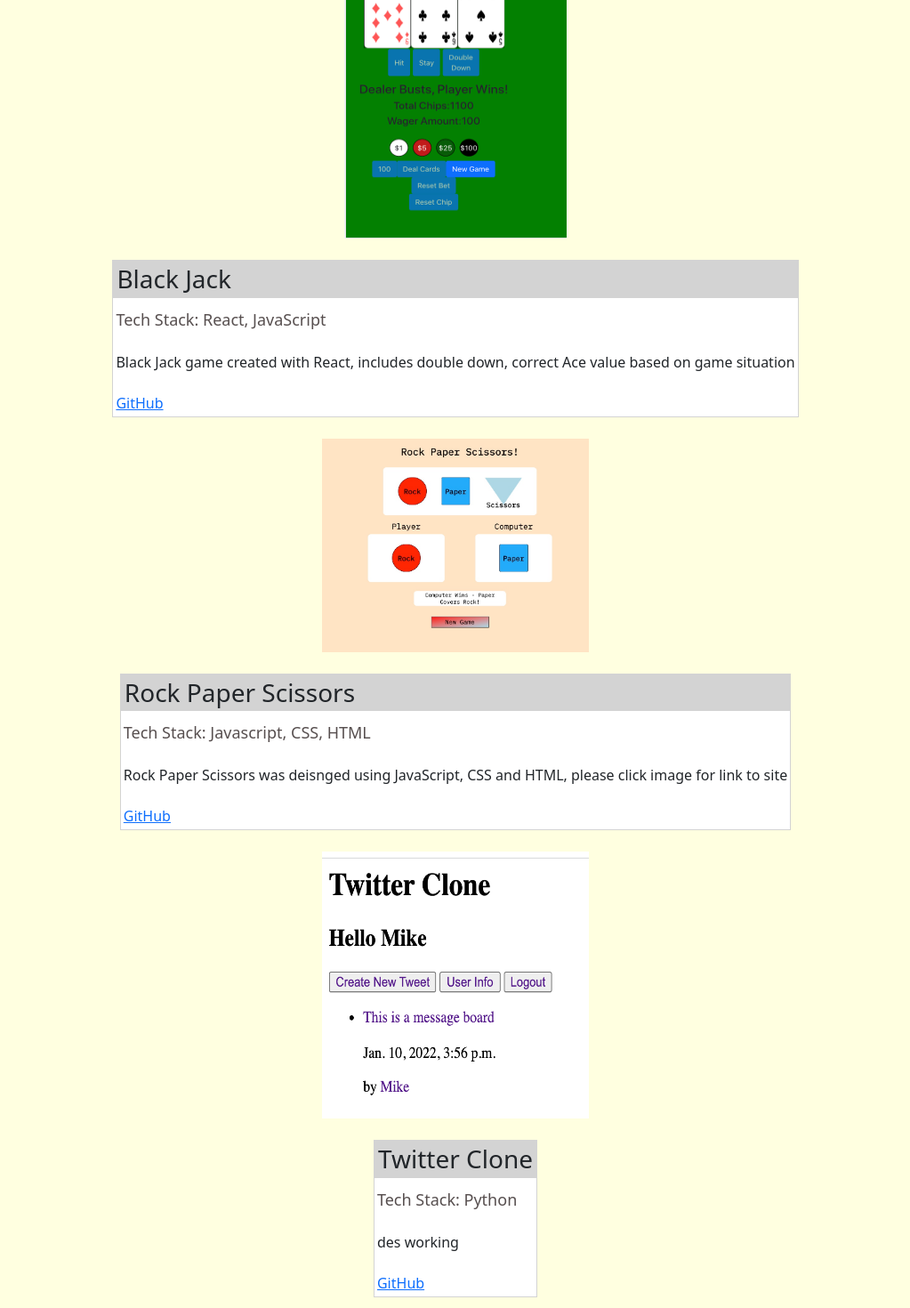
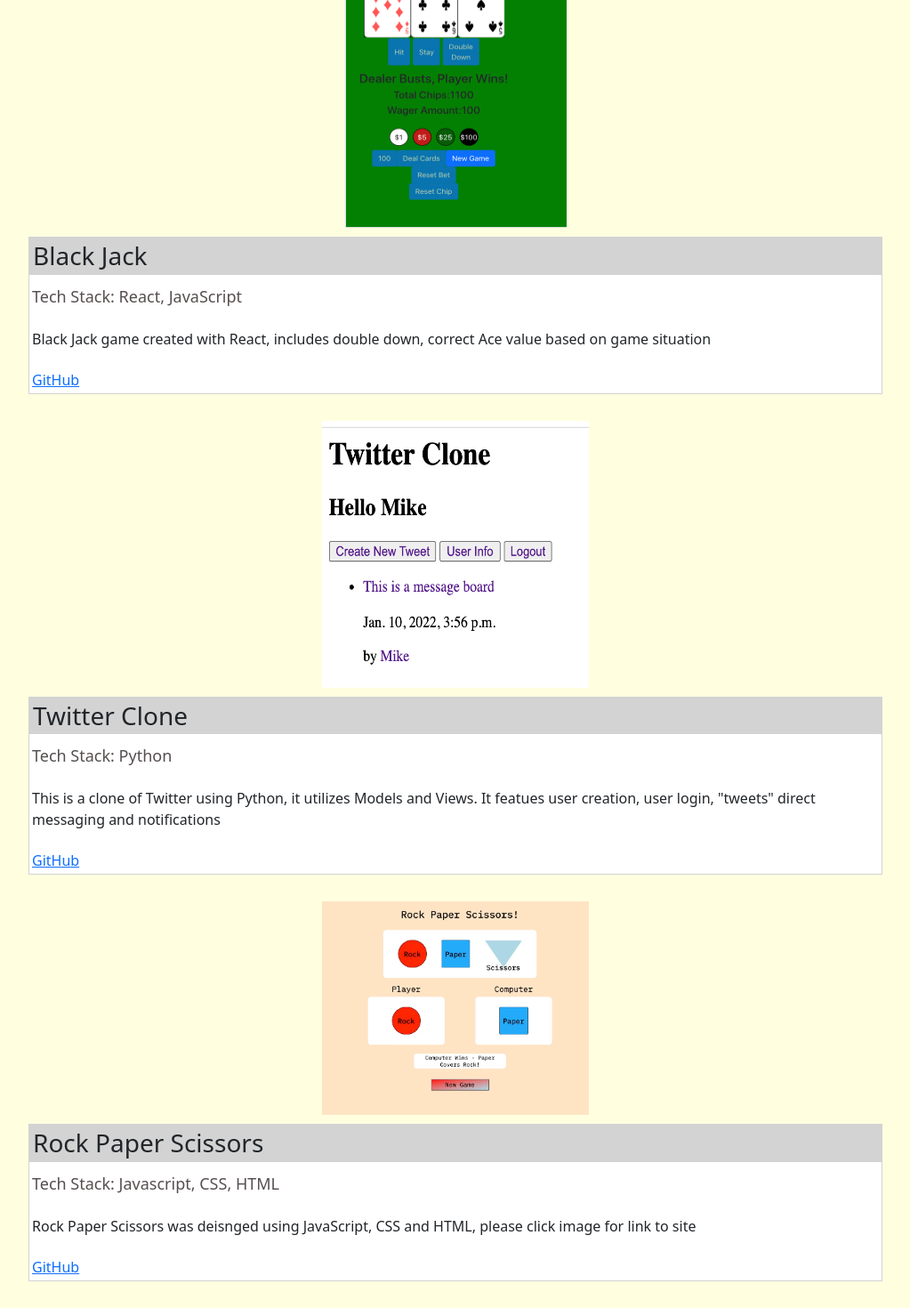
Before and after one commit to mhartley19/portfolio, a React (Create React App) app: page /projects in a window 1280 px wide. Shown: the part 304-1774 px from the top of the page at 89% size, without its empty margins (128-1151 px from the left). Built offline with nearby package versions, Linux system fonts and the light colour scheme.

Commit message:
adjusting entire project page to flexbox

```diff
--- a/src/App.css
+++ b/src/App.css
@@ -7,6 +7,11 @@
   position: fixed;
   width: 100%;
 
+
+}
+
+#project-container-one{
+  margin-top: 60px;
 
 }
 
@@ -56,14 +61,37 @@
 
 /* image styling for project page */
 
-#projects-container{
+#project-page{
+  display: flex;
+  flex-direction: column;
+
+}
+#all-projects-container{
 
   display: flex;
   flex-direction: column;
   align-items: center;
   background-color: lightyellow;
+  width: auto;
 
 
+
+
+}
+
+.project-container{
+  display: flex;
+  flex-direction: column;
+  align-items: center;
+  width: 100%;
+  margin-bottom: 30px;
+  height: auto;
+  justify-content: space-around;
+
+}
+
+.project-image{
+  margin-bottom: 10px;
 }
 
 .RPSimage{
@@ -88,7 +116,7 @@ width: 300px;
   border: solid;
   border-width: thin;
   border-color: lightgrey;
-  width: auto;
+  width: 75%;
   background-color: white
 }
 
--- a/src/components/projects.js
+++ b/src/components/projects.js
@@ -12,54 +12,65 @@ export const Projects = () => {
     return(
         <>
 
-            <div id="projects-container">
+        <div id='project-page'>
             <Navbar/>
-            <br></br>
-            <br></br>
-            <br></br>
+            <div id="all-projects-container">
 
+
+                {/* Project Card One */}
+
+                <div id='project-container-one' class='project-container'>
                         <a href="https://mhartley19.github.io/blackjack-react/">
-                    <img class='projectimage bjimage'
+                            <img class='project-image bjimage'
                             src={require('../images/bj.png')}
                             alt='Black Jack game'/>
 
                         </a>
-                <br></br>
                         <CustomCard title="Black Jack"
                                     sub='Tech Stack: React, JavaScript'
                                     des='Black Jack game created with React, includes double down,
                                         correct Ace value based on game situation'
                                     gitlink='https://mhartley19.github.io/rock-paper-scissors/'/>
+                </div>
 
-                <br></br>
+                {/* Project Card Two */}
+
+                <div id='project-container-two'class='project-container'>
+                            <img class='project-image twitter-clone-image'
+                            src={require('../images/tc.png')}
+                            alt='Twitter Clone'/>
+
+                        <CustomCard title='Twitter Clone'
+                                    sub="Tech Stack: Python"
+                                    des='This is a clone of Twitter using Python, it utilizes Models and Views.
+                                    It featues user creation, user login, "tweets" direct messaging and notifications
+                                    '
+                                    gitlink="https://github.com/kenzie-se-q4/twitterclone-mhartley19"/>
+
+                </div>
+
+                {/* Project Card Three */}
+                <div id='project-container-three' class='project-container'>
+
 
                     <a href="https://mhartley19.github.io/rock-paper-scissors/">
-                        <img class='projectimage RPSimage'
+                            <img class='project-image RPSimage'
                             src={require('../images/RPS.jpeg')}
                             alt='Rock Paper Scissors Game'/>
                     </a>
-                <br></br>
+
                     <CustomCard title="Rock Paper Scissors"
                                 sub='Tech Stack: Javascript, CSS, HTML'
                                 des='Rock Paper Scissors was deisnged using JavaScript,
                                 CSS and HTML, please click image for link to site'
                                 gitlink='https://github.com/mhartley19/rock-paper-scissors'/>
 
-                <br></br>
-                        <img class='projectimage twitter-clone-image'
-                        src={require('../images/tc.png')}
-                        alt='Twitter Clone'/>
-                <br></br>
-
-                <CustomCard title='Twitter Clone'
-                            sub="Tech Stack: Python"
-                            des='des working'
-                            gitlink="https://github.com/kenzie-se-q4/twitterclone-mhartley19"/>
 
 
                 </div>
+        </div>
 
-
+        </div>
         </>
 
 
```
Lines whose indentation alone changed are shown as unchanged.
